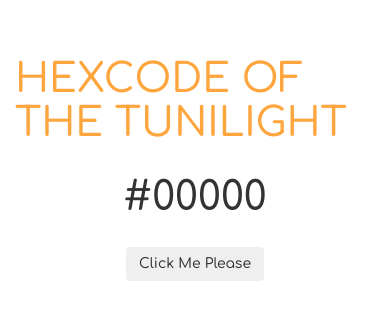
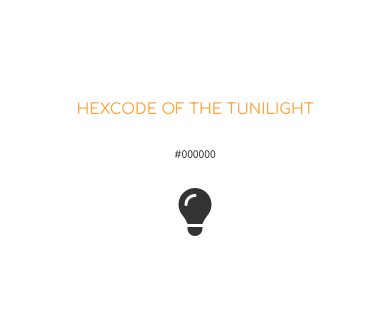
Before and after one commit to TanishSen/tuniLight, a plain HTML site: page index.html in a window 390 px wide. Shown: the part 263-582 px from the top of the page. Drawn offline with nearby package versions, Linux system fonts and the light colour scheme.

Commit message:
light bulb added

```diff
--- a/index.html
+++ b/index.html
@@ -1,3 +1,37 @@
+<!-- <!DOCTYPE html>
+<html lang="en">
+  <head>
+    <meta charset="UTF-8" />
+    <meta name="viewport" content="width=device-width, initial-scale=1.0" />
+    <link
+      rel="stylesheet"
+      href="https://cdn.jsdelivr.net/npm/bootstrap@3.3.7/dist/css/bootstrap.min.css"
+      integrity="sha384-BVYiiSIFeK1dGmJRAkycuHAHRg32OmUcww7on3RYdg4Va+PmSTsz/K68vbdEjh4u"
+      crossorigin="anonymous"
+    />
+    <link rel="stylesheet" href="style.css" />
+    <link
+      rel="stylesheet"
+      href="https://cdnjs.cloudflare.com/ajax/libs/font-awesome/6.6.0/css/all.min.css"
+      integrity="sha512-Kc323vGBEqzTmouAECnVceyQqyqdsSiqLQISBL29aUW4U/M7pSPA/gEUZQqv1cwx4OnYxTxve5UMg5GT6L4JJg=="
+      crossorigin="anonymous"
+      referrerpolicy="no-referrer"
+    />
+    <title>tunilight</title>
+  </head>
+  <body>
+    <div class="container">
+      <h1>HexCode of the tunilight</h1>
+      <h2 class="hex">#00000</h2>
+      <button onclick="changeColors()" type="button" class="btn btn-secondary">
+        Click Me Please
+      </button>
+    </div>
+    <i class="fa-solid fa-lightbulb"></i>
+    <script src="script.js"></script>
+  </body>
+</html> -->
+
 <!DOCTYPE html>
 <html lang="en">
   <head>
@@ -10,15 +44,26 @@
       crossorigin="anonymous"
     />
     <link rel="stylesheet" href="style.css" />
-    <title>On Click</title>
+    <link
+      rel="stylesheet"
+      href="https://cdnjs.cloudflare.com/ajax/libs/font-awesome/6.6.0/css/all.min.css"
+      integrity="sha512-Kc323vGBEqzTmouAECnVceyQqyqdsSiqLQISBL29aUW4U/M7pSPA/gEUZQqv1cwx4OnYxTxve5UMg5GT6L4JJg=="
+      crossorigin="anonymous"
+      referrerpolicy="no-referrer"
+    />
+    <title>tunilight</title>
   </head>
   <body>
     <div class="container">
       <h1>HexCode of the tunilight</h1>
-      <h2>#00000</h2>
-      <button onclick="changeColors()" type="button" class="btn btn-secondary">
-        Click Me Please
-      </button>
+      <h2 class="hex">#000000</h2>
+      <!-- Lightbulb icon as a button -->
+
+      <i
+        class="fa-solid fa-lightbulb"
+        onclick="changeColors()"
+        style="cursor: pointer; font-size: 48px"
+      ></i>
     </div>
     <script src="script.js"></script>
   </body>
--- a/script.js
+++ b/script.js
@@ -1,10 +1,62 @@
+// var index = 0;
+
+// function changeColors() {
+//   var colors = ["blue", "red", "green", "pink", "yellow", "orange"];
+//   document.getElementsByTagName("body")[0].style.background = colors[index++];
+
+//   if (index > colors.length - 1)
+//   {
+//     index = 0;
+//   }
+
+//    let i;
+//   for(i=0 ; i<colors.length ; i++)
+//   if (colors[i]== red)
+//   {
+//     document.getElementsByClassName("hex") = #FF0000;
+//   }
+
+//   else if (colors[i]== blue)
+//     {
+//       document.getElementsByClassName("hex") = #0000FF;
+//     }
+
+//     else if (colors[i]== green)
+//         {
+//           document.getElementsByClassName("hex") = #008000;
+//         }
+
+//         else if (colors[i]== pink)
+//             {
+//               document.getElementsByClassName("hex") = #FFC0CB
+//               ;
+//             }
+// }
+
 var index = 0;
 
 function changeColors() {
-  var colors = ["blue", "red", "green", "pink", "yellow", "orange"];
-  document.getElementsByTagName("body")[0].style.background = colors[index++];
+  // Define color names and their hex codes
+  var colors = [
+    { name: "blue", hex: "#0000FF" },
+    { name: "red", hex: "#FF0000" },
+    { name: "green", hex: "#008000" },
+    { name: "pink", hex: "#FFC0CB" },
+    { name: "yellow", hex: "#FFFF00" },
+    { name: "orange", hex: "#FFA500" },
+  ];
 
-  if (index > colors.length - 1) {
+  // Set the body's background color
+  document.getElementsByTagName("body")[0].style.background = colors[index].hex;
+
+  // Update the hex color text in the element with class "hex"
+  let hexElement = document.getElementsByClassName("hex")[0];
+  hexElement.textContent = colors[index].hex;
+  hexElement.style.backgroundColor = colors[index].hex;
+
+  // Increment index, reset if it exceeds array length
+  index++;
+  if (index >= colors.length) {
     index = 0;
   }
 }
--- a/style.css
+++ b/style.css
@@ -44,3 +44,12 @@ body {
     color: rgb(255, 165, 62);
   }
 }
+
+@media (max-width: 480px) {
+  .container h1 {
+    font-size: 1.5rem;
+  }
+  .container h2 {
+    font-size: 1rem;
+  }
+}
```
